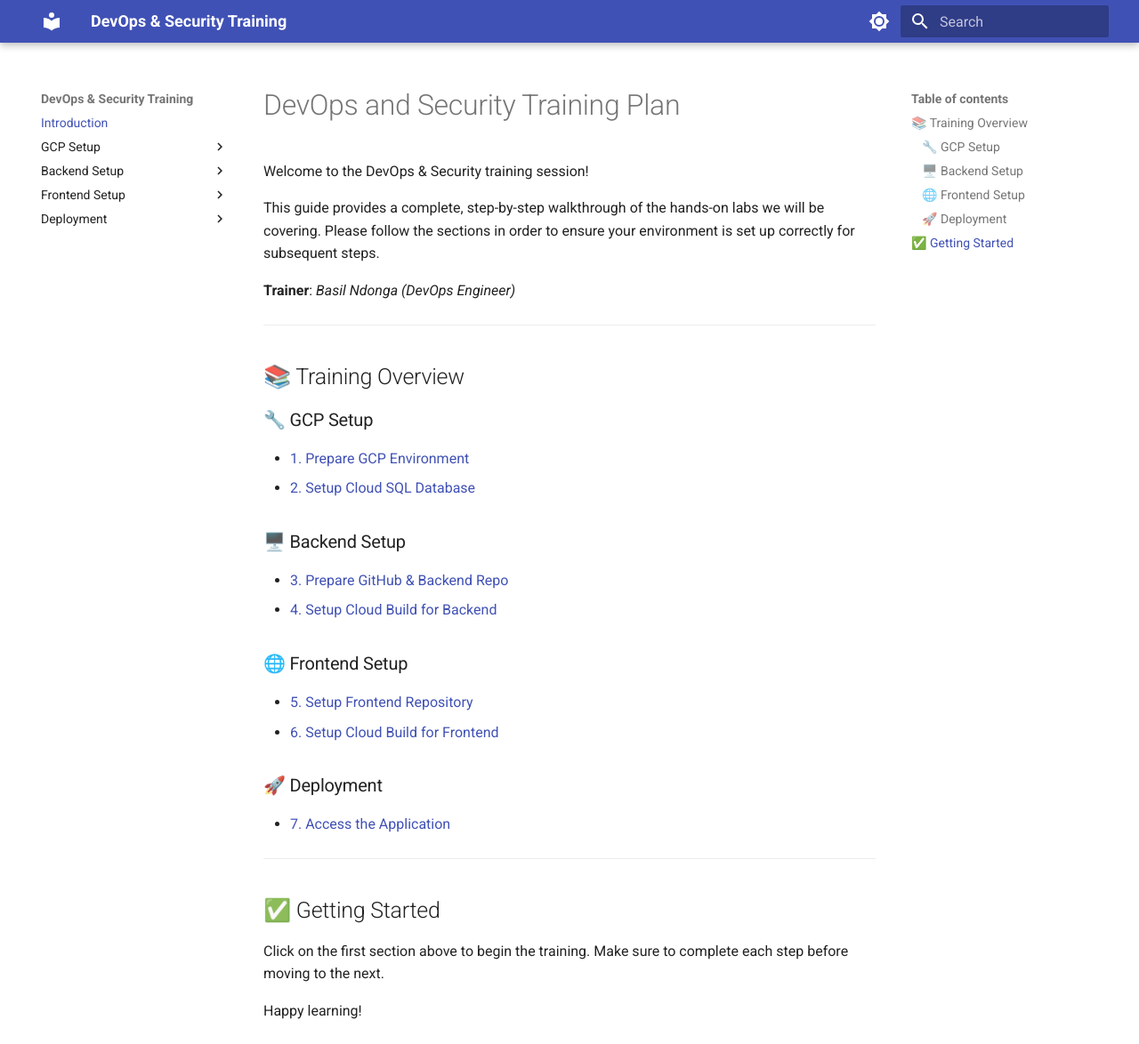
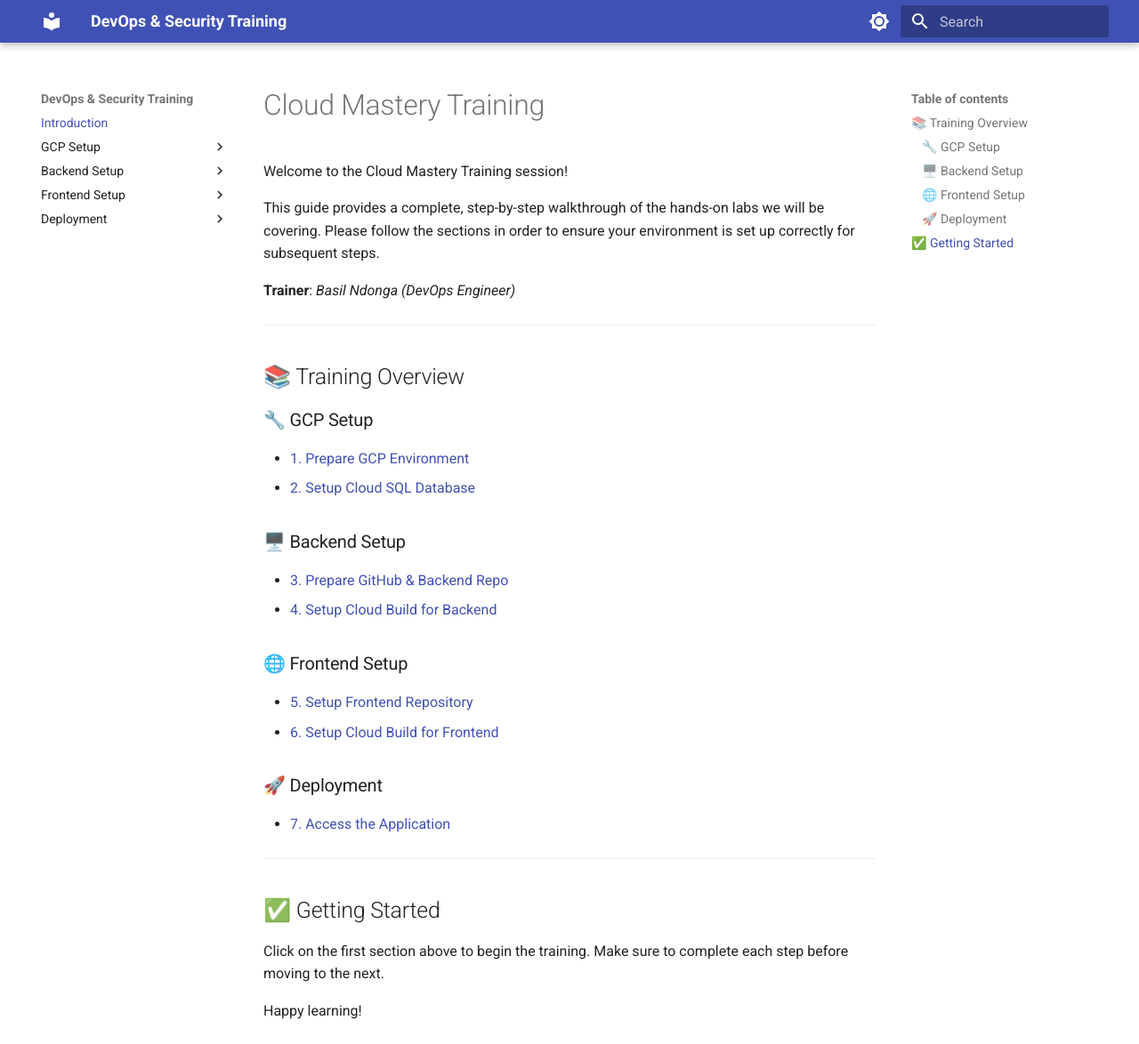
Before and after one commit to Pawa-IT-Solutions/cloud-mastery-docs, an MkDocs documentation site: the page built from docs/index.md, in a window 1280 px wide and 1174 px high. Shown: the whole window at 89% size. Built offline with MkDocs 1.6.1 and Material for MkDocs 9.7.7, drawn with Linux system fonts in a browser that asks for light colours.

```diff
--- a/docs/index.md
+++ b/docs/index.md
@@ -1,6 +1,6 @@
-# DevOps and Security Training Plan
+# Cloud Mastery Training
 
-Welcome to the DevOps & Security training session!
+Welcome to the Cloud Mastery Training session!
 
 This guide provides a complete, step-by-step walkthrough of the hands-on labs we will be covering. Please follow the sections in order to ensure your environment is set up correctly for subsequent steps.
 
```
